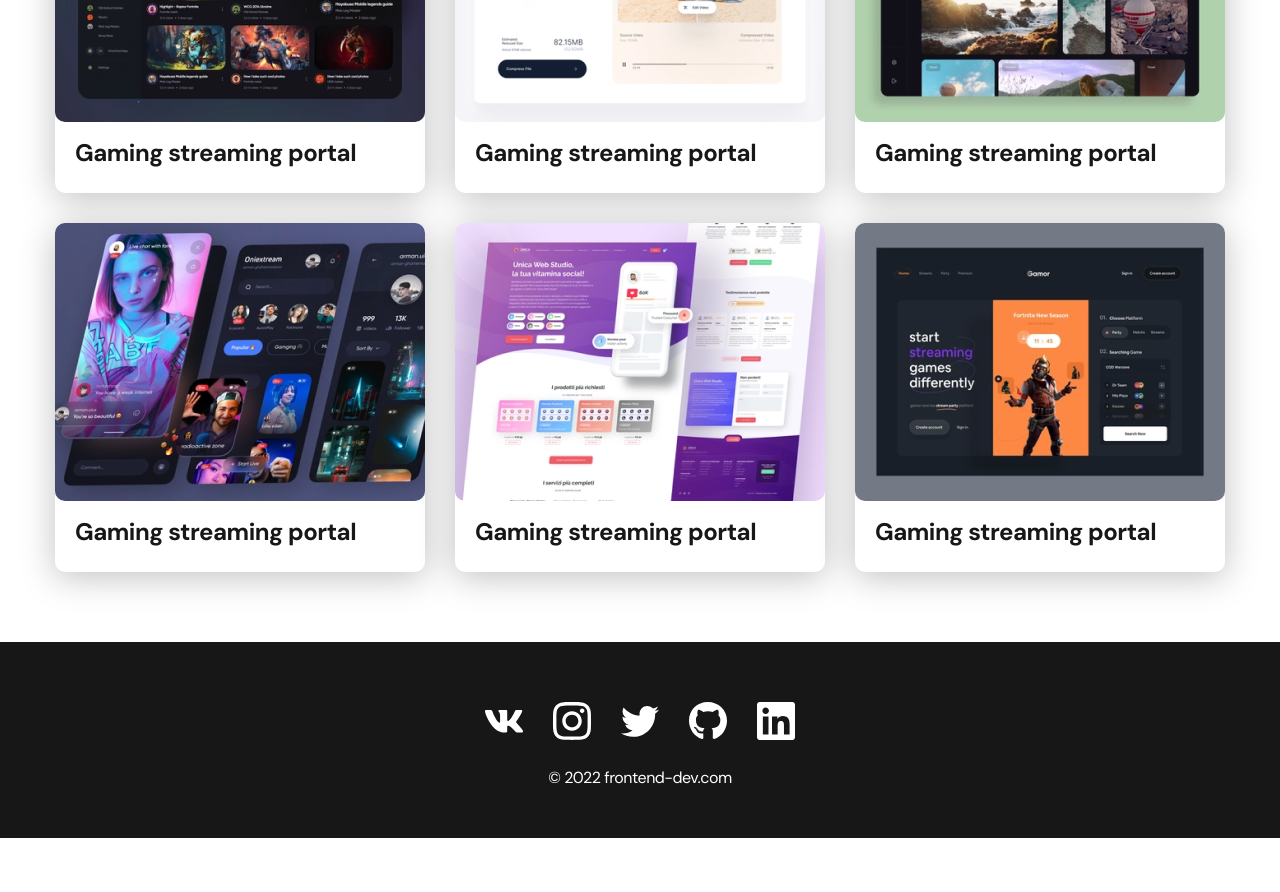
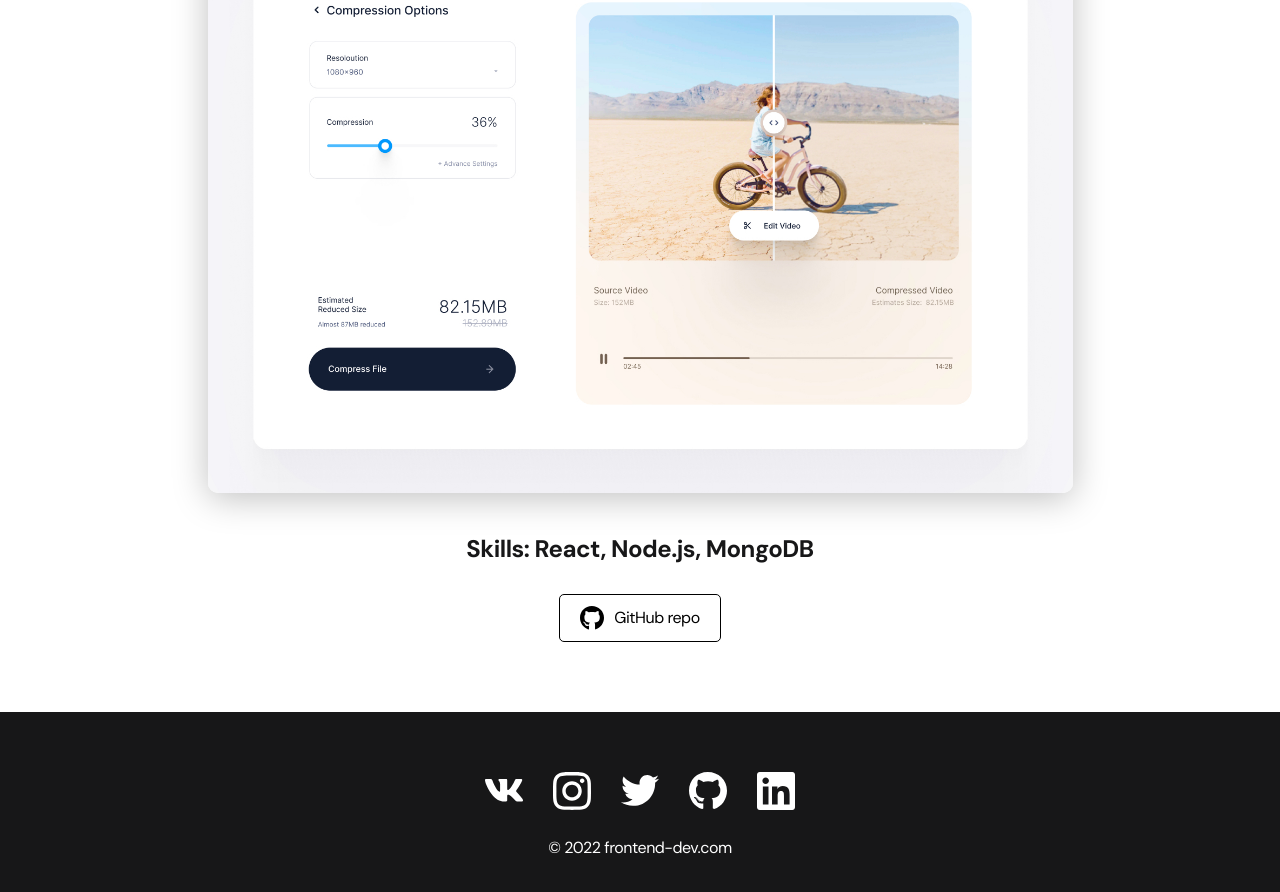
Before and after one commit to KemelbekovDaniyar/freelance-portfolio-react, a React (Create React App) app: page / in a window 1280 px wide. Shown: the part 440-1332 px from the top of the page. Before the commit the page ends 1278 px from the top, so only its background shows below. Built offline with nearby package versions, Linux system fonts and the light colour scheme.

Commit message:
added a separate github button

```diff
--- a/src/App.js
+++ b/src/App.js
@@ -5,14 +5,17 @@
 import Home from './pages/Home'
 import Projects from './pages/Projects'
 import Contacts from './pages/Contacts'
+import Project from './pages/Project'
 
 function App() {
 	return (
 		<div className='App'>
 			<Navbar />
 			{/* <Home /> */}
-			<Projects />
+			{/* <Projects /> */}
 			{/* <Contacts /> */}
+
+			<Project />
 			<Footer />
 		</div>
 	)
--- /dev/null
+++ b/src/components/btnGitHub/BtnGitHub.css
@@ -0,0 +1,26 @@
+/* Btn outline */
+
+.btn-outline {
+	display: flex;
+	column-gap: 10px;
+	align-items: center;
+
+	height: 48px;
+	padding: 12px 20px;
+
+	border-radius: 5px;
+	border: 1px solid #000;
+	background-color: #fff;
+	color: #000;
+
+	transition: opacity 0.2s ease-in;
+}
+
+.btn-outline:hover {
+	opacity: 0.8;
+}
+
+.btn-outline:active {
+	position: relative;
+	top: 1px;
+}
--- /dev/null
+++ b/src/components/btnGitHub/BtnGitHub.js
@@ -0,0 +1,14 @@
+import './BtnGitHub.css'
+import icon from './../../img/icons/gitHub-black.svg'
+
+const BtnGitHub = ({ link }) => {
+	return (
+		// eslint-disable-next-line react/jsx-no-target-blank
+		<a href={link} target='_blank' className='btn-outline'>
+			<img src={icon} alt='' />
+			GitHub repo
+		</a>
+	)
+}
+
+export default BtnGitHub
--- /dev/null
+++ b/src/pages/Project.js
@@ -0,0 +1,28 @@
+import BtnGitHub from "../components/btnGitHub/BtnGitHub";
+import img from "./../img/projects/02-big.jpg";
+
+const Project = () => {
+	return (
+		<main className='section'>
+			<div className='container'>
+				<div className='project-details'>
+					<h1 className='title-1'>Video service</h1>
+
+					<img
+						src={img}
+						alt=''
+						className='project-details__cover'
+					/>
+
+					<div className='project-details__desc'>
+						<p>Skills: React, Node.js, MongoDB</p>
+					</div>
+
+          <BtnGitHub  link="https://github.com"/>
+				</div>
+			</div>
+		</main>
+	)
+}
+
+export default Project
--- a/src/styles/main.css
+++ b/src/styles/main.css
@@ -169,33 +169,6 @@
 	top: 1px;
 }
 
-/* Btn outline */
-
-.btn-outline {
-	display: flex;
-	column-gap: 10px;
-	align-items: center;
-
-	height: 48px;
-	padding: 12px 20px;
-
-	border-radius: 5px;
-	border: 1px solid #000;
-	background-color: #fff;
-	color: #000;
-
-	transition: opacity 0.2s ease-in;
-}
-
-.btn-outline:hover {
-	opacity: 0.8;
-}
-
-.btn-outline:active {
-	position: relative;
-	top: 1px;
-}
-
 /* Projects  */
 
 .projects {
```
